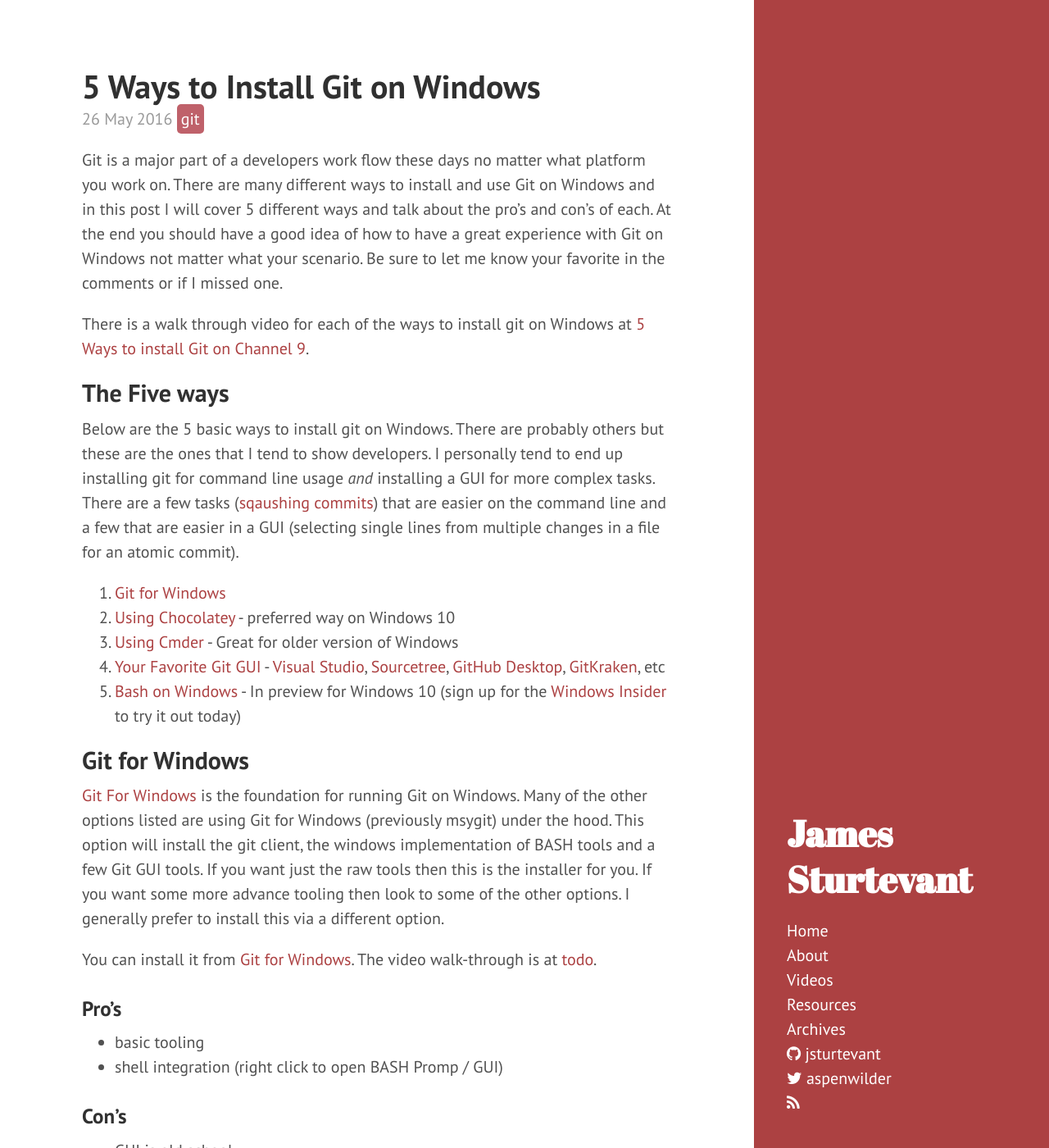
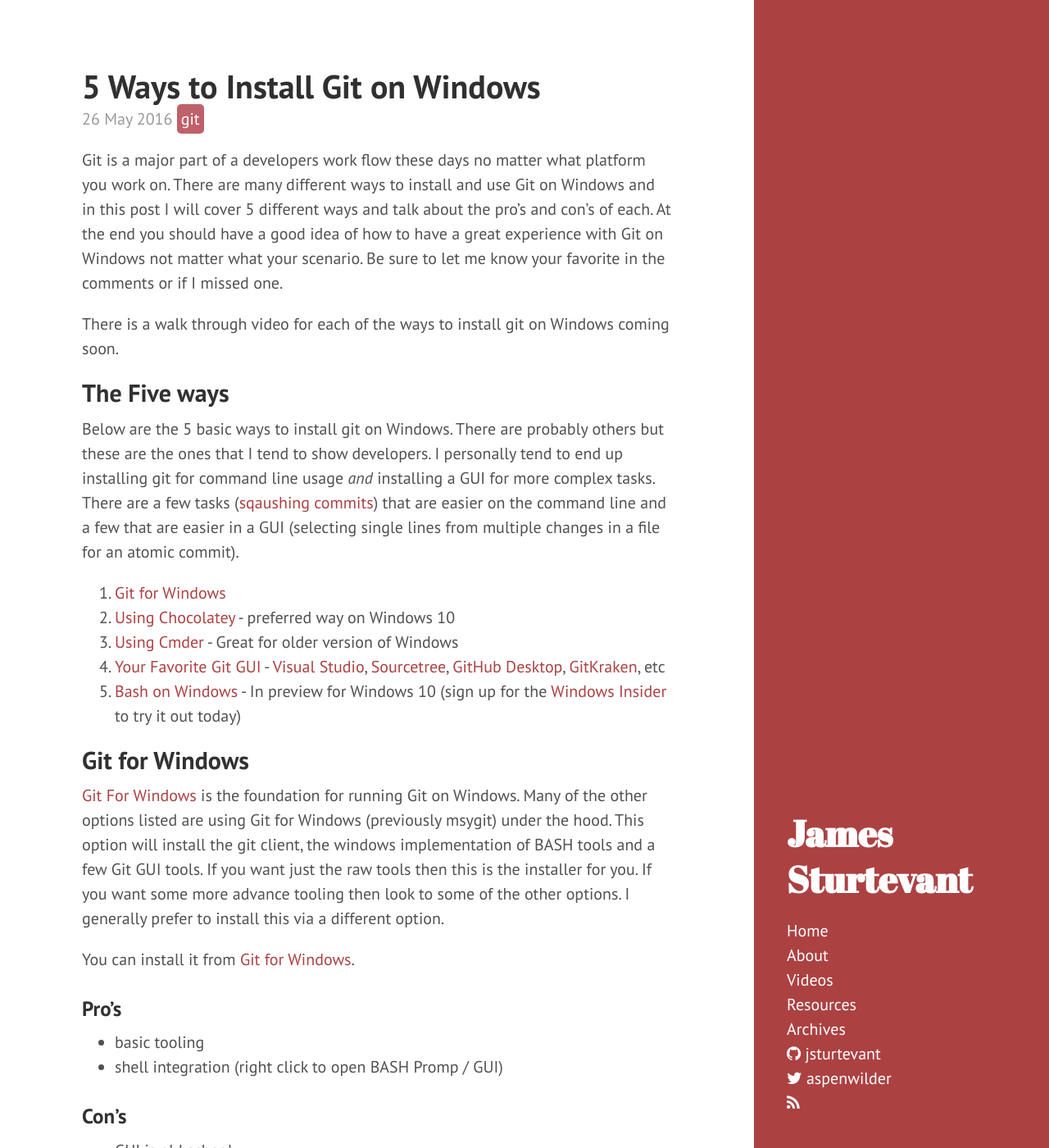
Before and after one commit to jsturtevant/jsturtevant.github.io, a Jekyll site: the page built from _posts/2016-05-26-5-Ways-to-install-git-on-Windows.md, in a window 1280 px wide and 1400 px high. Shown: the whole window at 82% size. Built offline with Jekyll 4.4.1, drawn with Linux system fonts in a browser that asks for light colours; nearby versions of some CDN libraries; comment, search, counter and statistics services are not loaded; some of the changed text lies outside the part shown.

Commit message:
removed video references for now.

````diff
--- a/_posts/2016-05-26-5-Ways-to-install-git-on-Windows.md
+++ b/_posts/2016-05-26-5-Ways-to-install-git-on-Windows.md
@@ -8,7 +8,7 @@ categories:
 
 Git is a major part of a developers work flow these days no matter what platform you work on.  There are many different ways to install and use Git on Windows and in this post I will cover 5 different ways and talk about the pro's and con's of each.  At the end you should have a good idea of how to have a great experience with Git on Windows not matter what your scenario.  Be sure to let me know your favorite in the comments or if I missed one.
 
-There is a walk through video for each of the ways to install git on Windows at [5 Ways to install Git on Channel 9](https://channel9.msdn.com/Blogs/jsturtevant/5-Way-to-Install-Git-on-Windows).
+There is a walk through video for each of the ways to install git on Windows coming soon.
 
 ## The Five ways
 Below are the 5 basic ways to install git on Windows. There are probably others but these are the ones that I tend to show developers.  I personally tend to end up installing git for command line usage *and* installing a GUI for more complex tasks.  There are a few tasks ([sqaushing commits](https://github.com/blog/2141-squash-your-commits)) that are easier on the command line and a few that are easier in a GUI (selecting single lines from multiple changes in a file for an atomic commit).
@@ -22,7 +22,7 @@ Below are the 5 basic ways to install git on Windows. There are probably others
 ## Git for Windows
 [Git For Windows](https://git-for-windows.github.io/) is the foundation for running Git on Windows.  Many of the other options listed are using Git for Windows (previously msygit) under the hood.  This option will install the git client, the windows implementation of BASH tools and a few Git GUI tools.  If you want just the raw tools then this is the installer for you.  If you want some more advance tooling then look to some of the other options.  I generally prefer to install this via a different option.
 
-You can install it from [Git for Windows](https://git-for-windows.github.io/).  The video walk-through is at [todo](https://channel9.msdn.com/Blogs/jsturtevant/5-Way-to-Install-Git-on-Windows).
+You can install it from [Git for Windows](https://git-for-windows.github.io/).
 
 ### Pro's
 
@@ -46,7 +46,7 @@ Let's see how you would install git using Chocolatey.  I assume you have [Chocol
 choco install git -params '"/GitAndUnixToolsOnPath"'
 ```
 
-This will install git, the BASH tools and add them to your path.  Check out the video to see a walk-through [TODO](https://channel9.msdn.com/Blogs/jsturtevant/5-Way-to-Install-Git-on-Windows).
+This will install git, the BASH tools and add them to your path.
 
 ### Pro's
 
@@ -61,7 +61,7 @@ This will install git, the BASH tools and add them to your path.  Check out the
 ## Using Cmder
 This was my go to option before Windows 10  and would be what I recommend for anyone not using Windows 10.  The command line experience in older versions of Windows is poor (no resize/copy paste) and [Cmder](http://cmder.net/) brings together a set of awesome tools to make a great command line experience.  I always choose the larger install option, as it comes with git (again Git for Windows) and the BASH tools all hooked up.  Some of the other features it brings along are portability (which is great if you are running events), keyboard shortcuts like copy and paste, easy aliasing, and more.
 
-You install it by downloading the "Full" option on the [Cmder page](http://cmder.net/).  The video walk-through is at [todo](https://channel9.msdn.com/Blogs/jsturtevant/5-Way-to-Install-Git-on-Windows).
+You install it by downloading the "Full" option on the [Cmder page](http://cmder.net/).
 
 ### Pro's
 
@@ -93,8 +93,6 @@ This is one of the more promising solutions for the future.  At the time of writ
 
 The set up for this requires you to be on the Windows Insider program at the time of writing.  Once you have the latest insider build installed you can follow the instructions at https://blogs.msdn.microsoft.com/commandline/2016/04/06/bash-on-ubuntu-on-windows-download-now-3/.
 
-Check out the video to see a walk-through [TODO](https://channel9.msdn.com/Blogs/jsturtevant/5-Way-to-Install-Git-on-Windows).
-
 ### Pro's
 
 - real BASH and git
````
